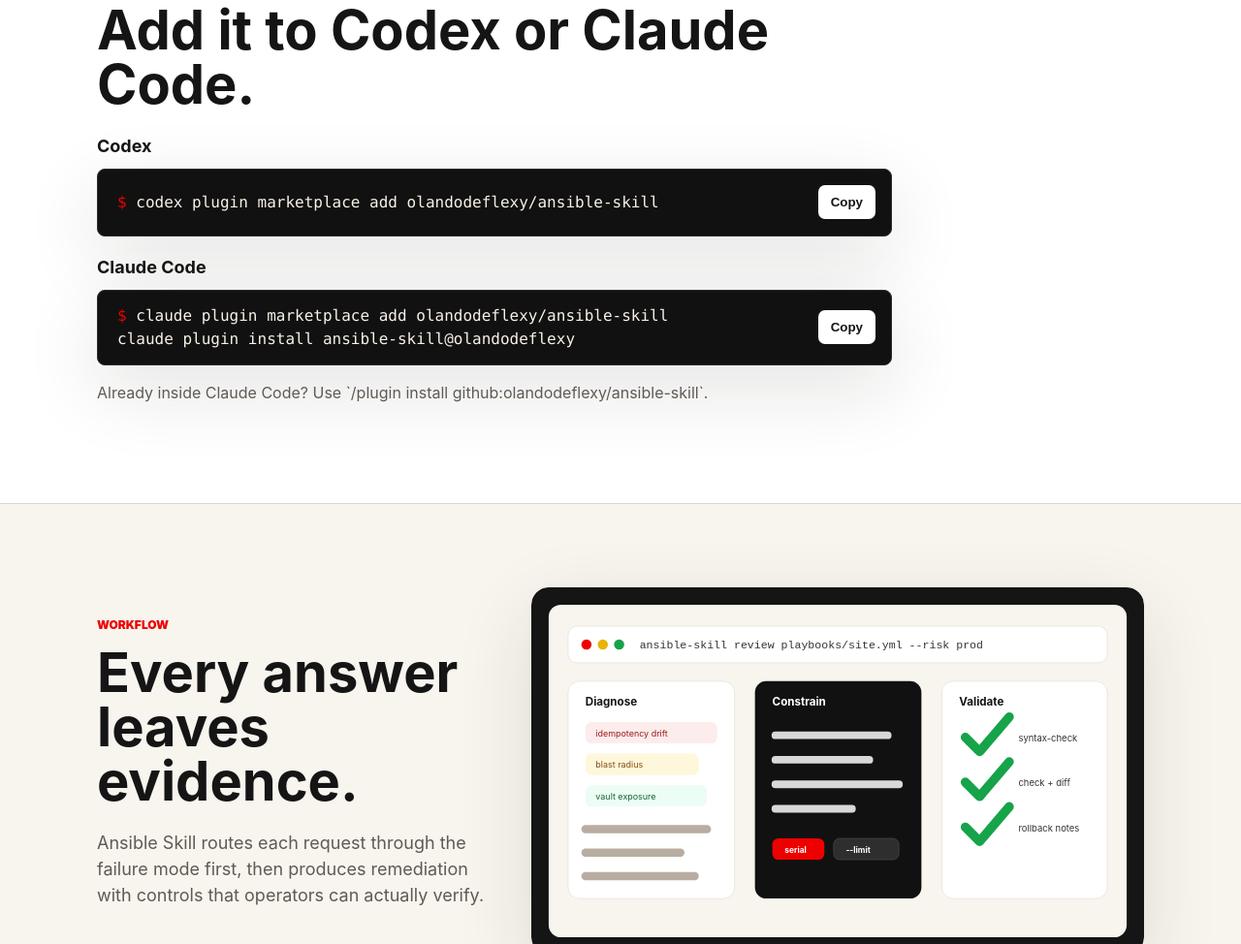
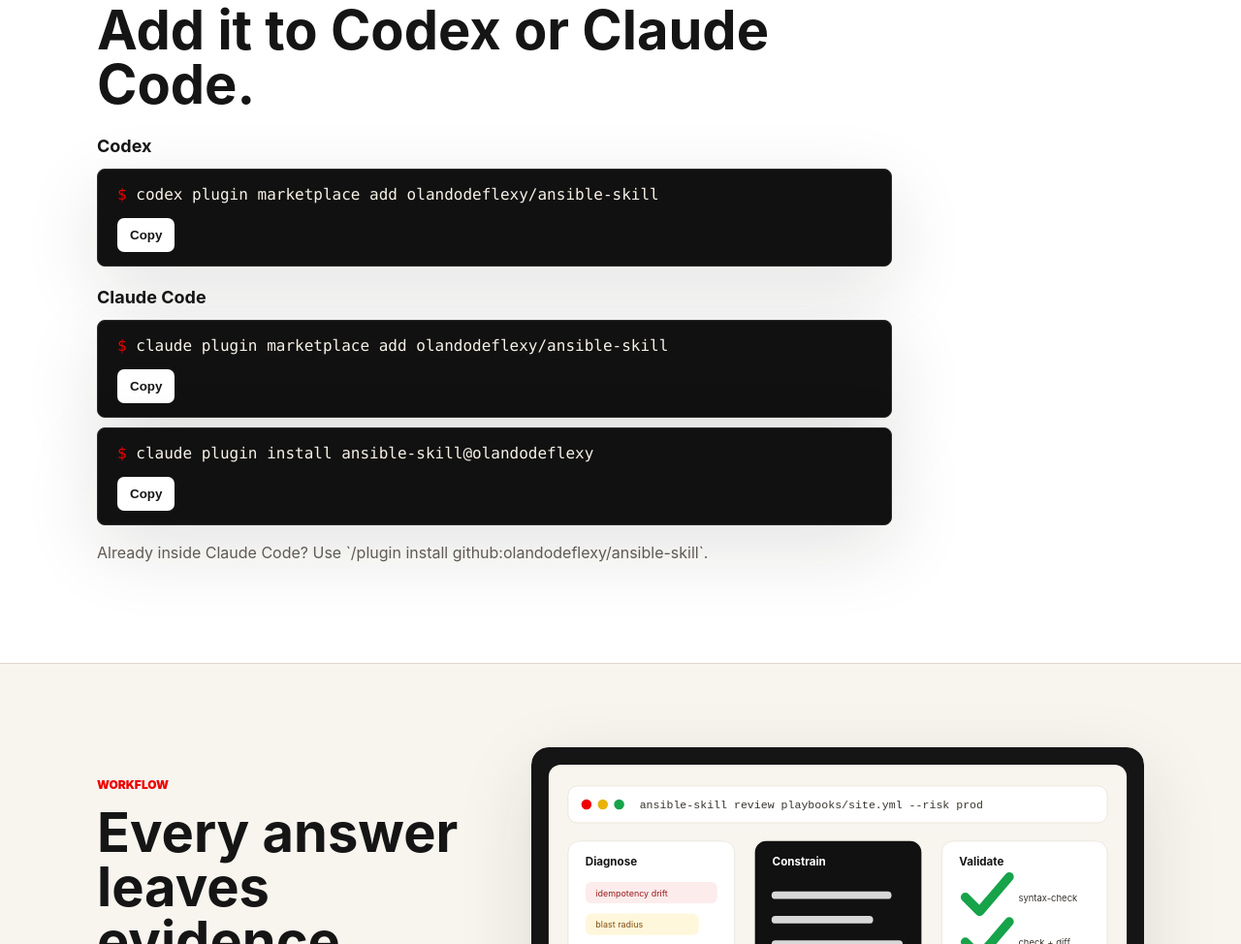
Before and after one commit to olandodeflexy/ansible-skill, a plain HTML site: page docs/index.html in a window 1280 px wide. Shown: the part 829-1803 px from the top of the page at 97% size. Drawn offline with Linux system fonts and the light colour scheme.

Commit message:
fix: prevent install command overflow

```diff
--- a/docs/index.html
+++ b/docs/index.html
@@ -6,7 +6,7 @@
     <meta name="description" content="Ansible Skill is diagnose-first guidance for safe Ansible playbooks, roles, collections, Vault, execution environments, and CI/CD workflows.">
     <title>Ansible Skill</title>
     <link rel="icon" href="./assets/ansible-skill-mark.svg" type="image/svg+xml">
-    <link rel="stylesheet" href="./styles.css">
+    <link rel="stylesheet" href="./styles.css?v=20260508-install-stack">
   </head>
   <body>
     <main>
@@ -44,10 +44,15 @@
             </article>
             <article class="install-card">
               <h3>Claude Code</h3>
-              <div class="terminal" data-copy-source data-command="claude plugin marketplace add olandodeflexy/ansible-skill&#10;claude plugin install ansible-skill@olandodeflexy">
-                <code>claude plugin marketplace add olandodeflexy/ansible-skill
-claude plugin install ansible-skill@olandodeflexy</code>
-                <button type="button" data-copy>Copy</button>
+              <div class="command-stack">
+                <div class="terminal" data-copy-source data-command="claude plugin marketplace add olandodeflexy/ansible-skill">
+                  <code>claude plugin marketplace add olandodeflexy/ansible-skill</code>
+                  <button type="button" data-copy>Copy</button>
+                </div>
+                <div class="terminal" data-copy-source data-command="claude plugin install ansible-skill@olandodeflexy">
+                  <code>claude plugin install ansible-skill@olandodeflexy</code>
+                  <button type="button" data-copy>Copy</button>
+                </div>
               </div>
             </article>
           </div>
--- a/docs/styles.css
+++ b/docs/styles.css
@@ -189,10 +189,15 @@
   font-size: 18px;
 }
 
+.command-stack {
+  display: grid;
+  gap: 10px;
+}
+
 .terminal {
   display: grid;
-  grid-template-columns: minmax(0, 1fr) auto;
-  align-items: center;
+  grid-template-columns: 1fr;
+  align-items: start;
   gap: 12px;
   width: 100%;
   min-height: 70px;
@@ -208,7 +213,7 @@
   font-family: "SFMono-Regular", Consolas, "Liberation Mono", monospace;
   font-size: clamp(12px, 1.8vw, 16px);
   overflow-wrap: anywhere;
-  white-space: pre-wrap;
+  white-space: normal;
   word-break: break-word;
 }
 
@@ -225,6 +230,7 @@
   color: var(--ink);
   font-weight: 900;
   cursor: pointer;
+  justify-self: start;
 }
 
 .note {
```
